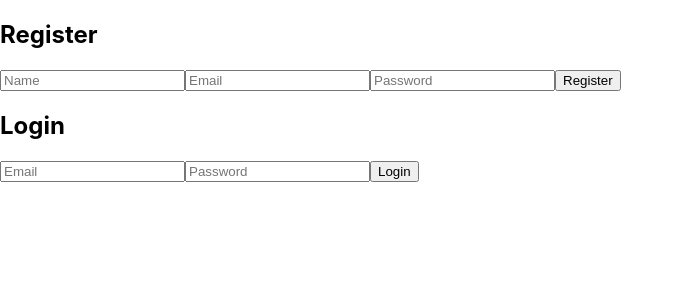
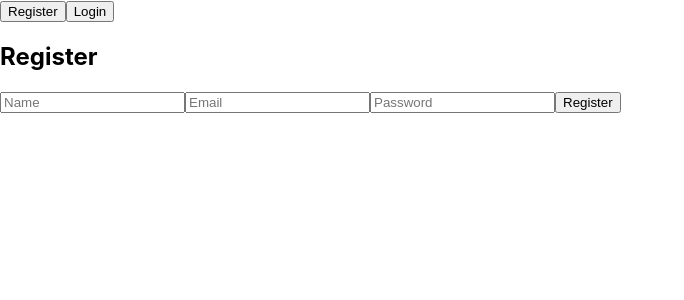
Before and after one commit to anthonyVo2003/ISTA330_final_project, a React (Create React App) app in the folder my-app-frontend/: page / in a window 1280 px wide. Shown: the top 300 px of the page, without its empty margins (0-684 px from the left). Built offline with nearby package versions, Linux system fonts and the light colour scheme.

Commit message:
separated login and registration

```diff
--- a/my-app-frontend/src/App.js
+++ b/my-app-frontend/src/App.js
@@ -1,12 +1,18 @@
-import React from 'react';
+import React, { useState } from 'react';
 import Register from './components/Register';
 import Login from './components/Login';
 
 const App = () => {
+  const [showRegister, setShowRegister] = useState(true);
+
   return (
     <div>
-      <Register />
-      <Login />
+      <nav>
+        <button onClick={() => setShowRegister(true)}>Register</button>
+        <button onClick={() => setShowRegister(false)}>Login</button>
+      </nav>
+
+      {showRegister ? <Register /> : <Login />}
     </div>
   );
 };
--- /dev/null
+++ b/package.json
@@ -0,0 +1,5 @@
+{
+  "dependencies": {
+    "react-router-dom": "^7.5.2"
+  }
+}
```
Also changed, not shown: 1 other file (tests, documents, lock files or other folders).
